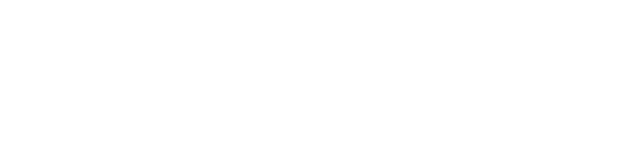
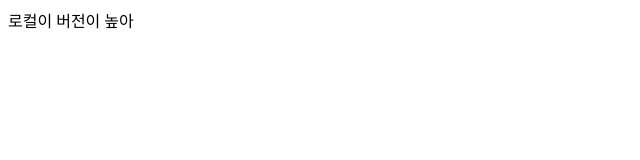
Before and after one commit to wwg0523/git-ict-wwg0523, a plain HTML site: page public/new3.html in a window 1280 px wide. Shown: the whole page, without its empty margins (0-640 px from the left). Drawn offline with Linux system fonts and the light colour scheme.

Commit message:
커밋시 로컬이 높아

```diff
--- a/public/new3.html
+++ b/public/new3.html
@@ -5,6 +5,6 @@
 <title>Insert title here</title>
 </head>
 <body>
-
+로컬이 버전이 높아
 </body>
 </html>
```
